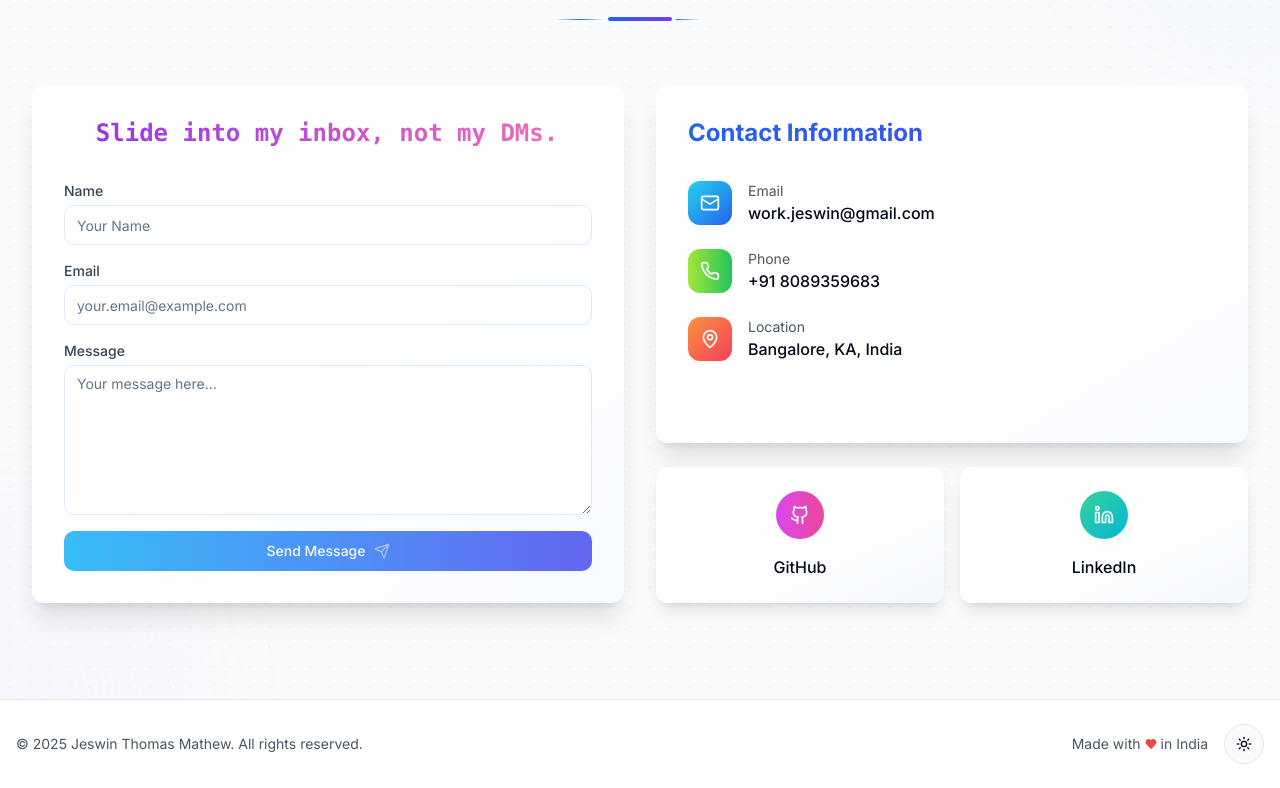
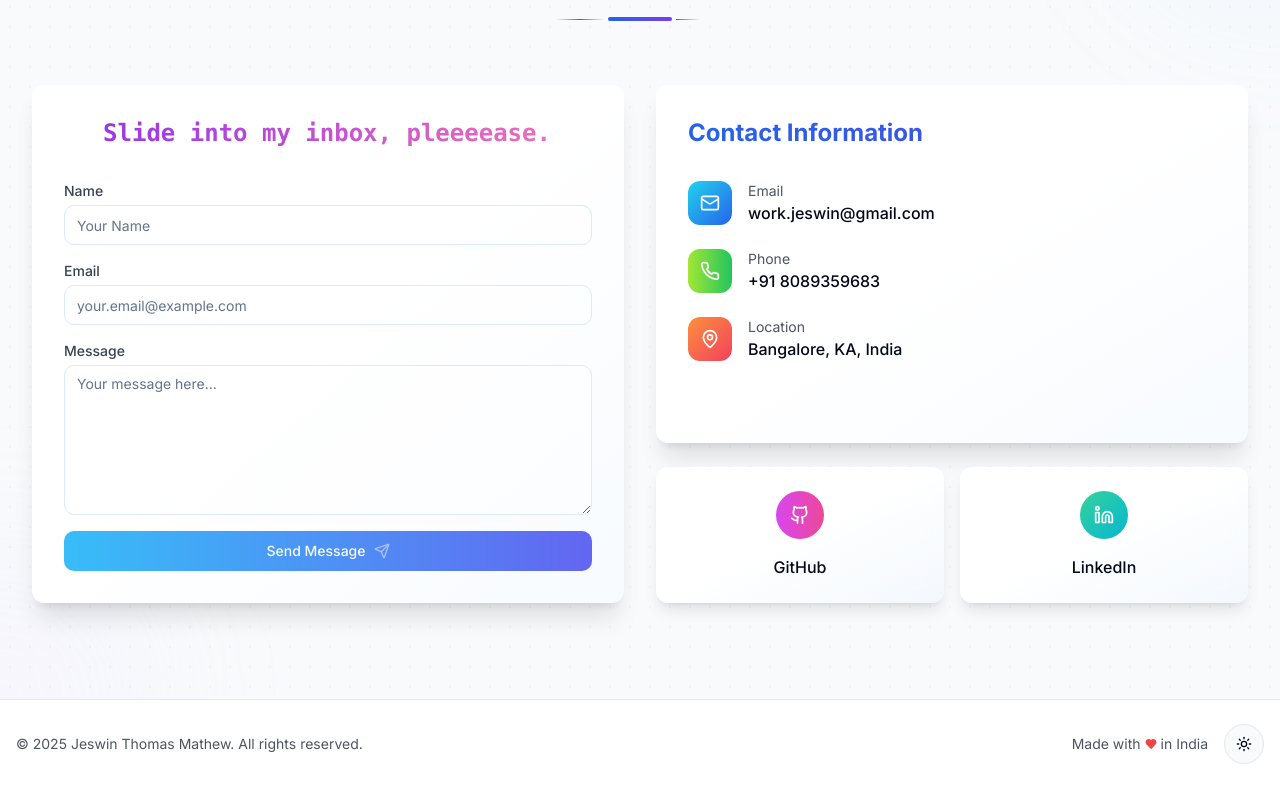
Before and after one commit to Rioichi03/My-Portfolio, a React (Vite) app: page / in a window 1280 px wide. Shown: the part 6957-7745 px from the top of the page. Built offline with nearby package versions, Linux system fonts and the light colour scheme.

Commit message:
Update ContactSection.tsx

```diff
--- a/src/components/ContactSection.tsx
+++ b/src/components/ContactSection.tsx
@@ -17,7 +17,7 @@ export default function ContactSection() {
 
   const [isSubmitting, setIsSubmitting] = useState(false);
   const [typedText, setTypedText] = useState("");
-  const fullText = "Slide into my inbox, not my DMs.";
+  const fullText = "Slide into my inbox, pleeeease.";
   const [isTyping, setIsTyping] = useState(false);
   const sectionRef = useRef<HTMLDivElement | null>(null);
 
```
